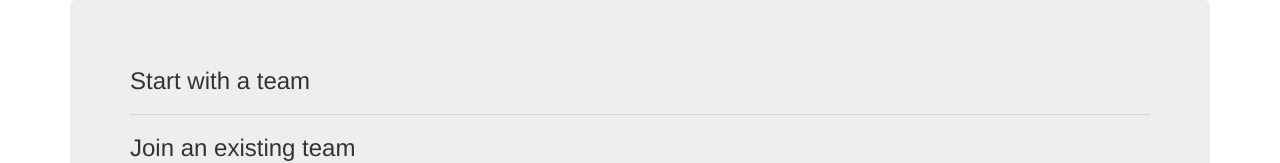
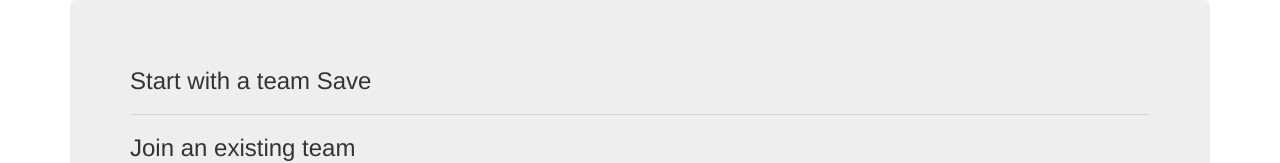
Before and after one commit to THE-WIRE/web-rt, an Angular app: page / in a window 1280 px wide. Shown: the top 163 px of the page. Built offline with nearby package versions, Linux system fonts and the light colour scheme.

Commit message:
Updated Index Component

```diff
--- a/src/app/components/index/index.component.html
+++ b/src/app/components/index/index.component.html
@@ -1,7 +1,7 @@
 <div class="container">
   <div class="jumbotron">
       <div class="header">
-        <h3>Start with a team</h3>
+        <h3>Start with a team Save</h3>
       </div>
 
       <hr>
```
